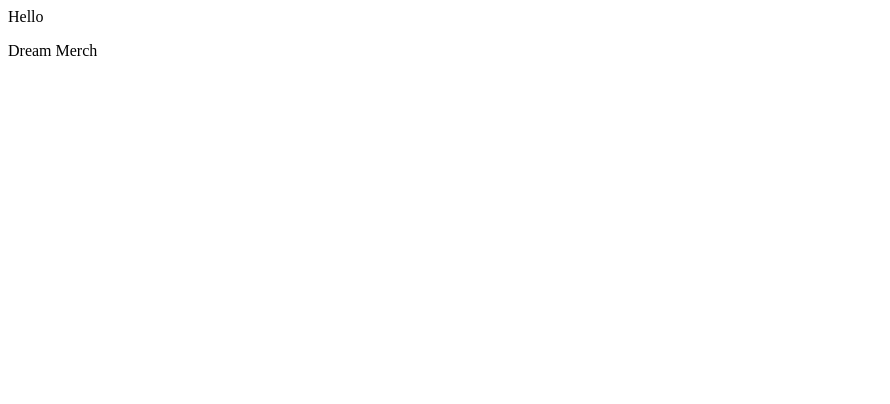
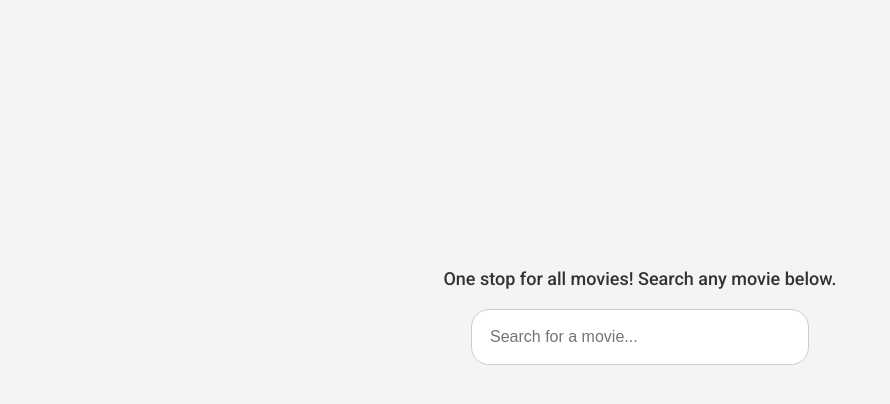
Before and after one commit to Surana-Piyush/DM-Tech1, a plain HTML site: page index.html in a window 1280 px wide. Shown: the whole page, without its empty margins (0-890 px from the left). Drawn offline with Linux system fonts and the light colour scheme.

Commit message:
Frontend

```diff
--- a/index.html
+++ b/index.html
@@ -1,2 +1,39 @@
-<p>Hello</p>
-<div>Dream Merch</div>
+<!DOCTYPE html>
+<html>
+    <head>
+        <link rel="preconnect" href="https://fonts.googleapis.com">
+        <link rel="preconnect" href="https://fonts.gstatic.com" crossorigin>
+        <link href="https://fonts.googleapis.com/css2?family=Roboto:wght@100;300;400;500;700;900&display=swap" rel="stylesheet">
+        <title>MovieSearcher.com</title>
+        <style>
+            body {
+                font-family: Roboto, Arial, sans-serif;
+                text-align: center;
+                background-color: #f4f4f4;
+            }
+            .main {
+                padding-top: 250px;
+            }
+            p {
+                font-size: 18px;
+                font-weight: 500;
+                color: #333;
+                margin-top: 10px;
+                margin-bottom: 20px;
+            }
+            .search-bar {
+                padding: 18px;
+                width: 300px;
+                border: 1px solid #ccc;
+                border-radius: 18px;
+                font-size: 16px;
+            }
+        </style>
+    </head>
+    <body>
+        <div class="main">
+            <p>One stop for all movies! Search any movie below.</p>
+            <input class="search-bar" type="text" placeholder="Search for a movie...">
+        </div>
+    </body>
+</html>
--- a/style.css
+++ /dev/null
@@ -1,3 +0,0 @@
-p{
-    color: red;
-}
```
Also changed, not shown: 1 other file.
